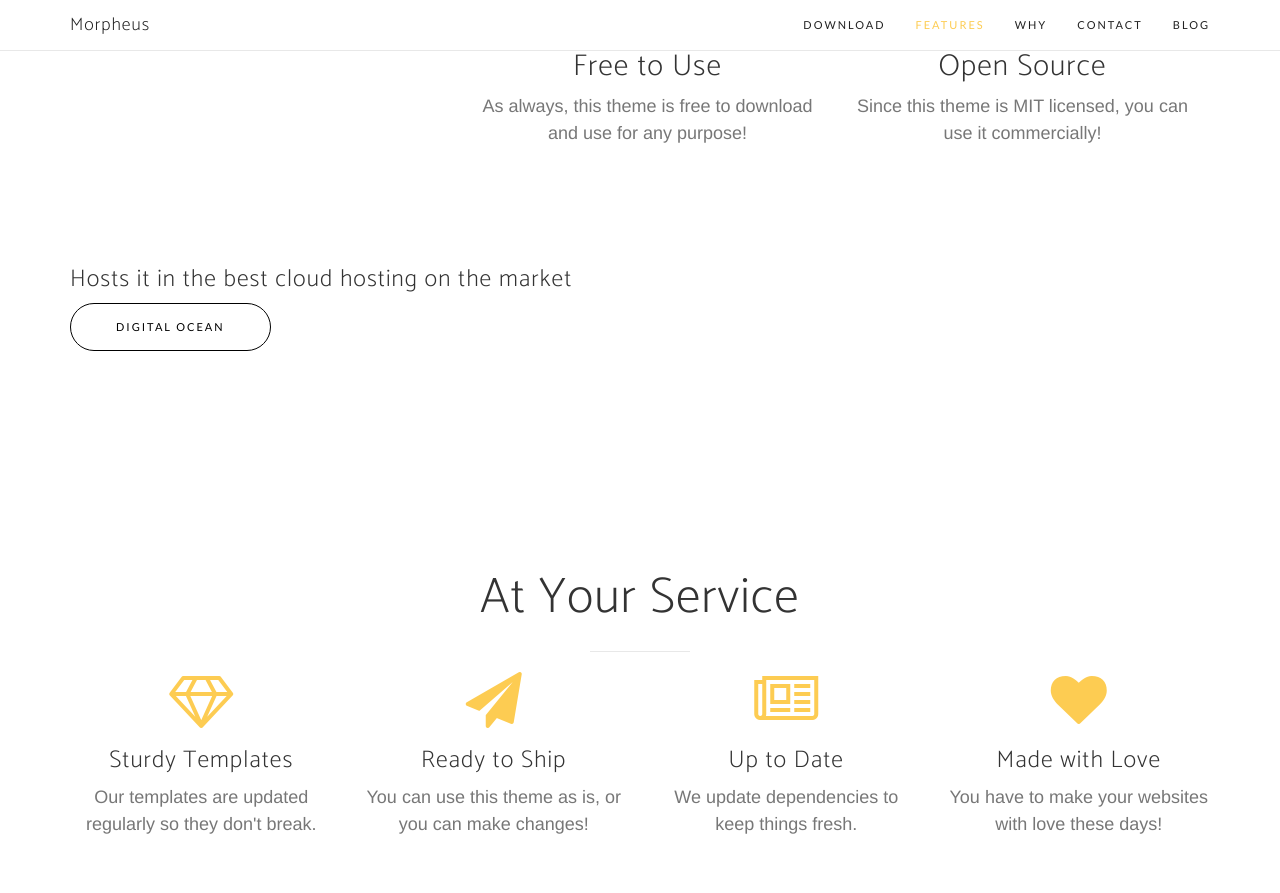
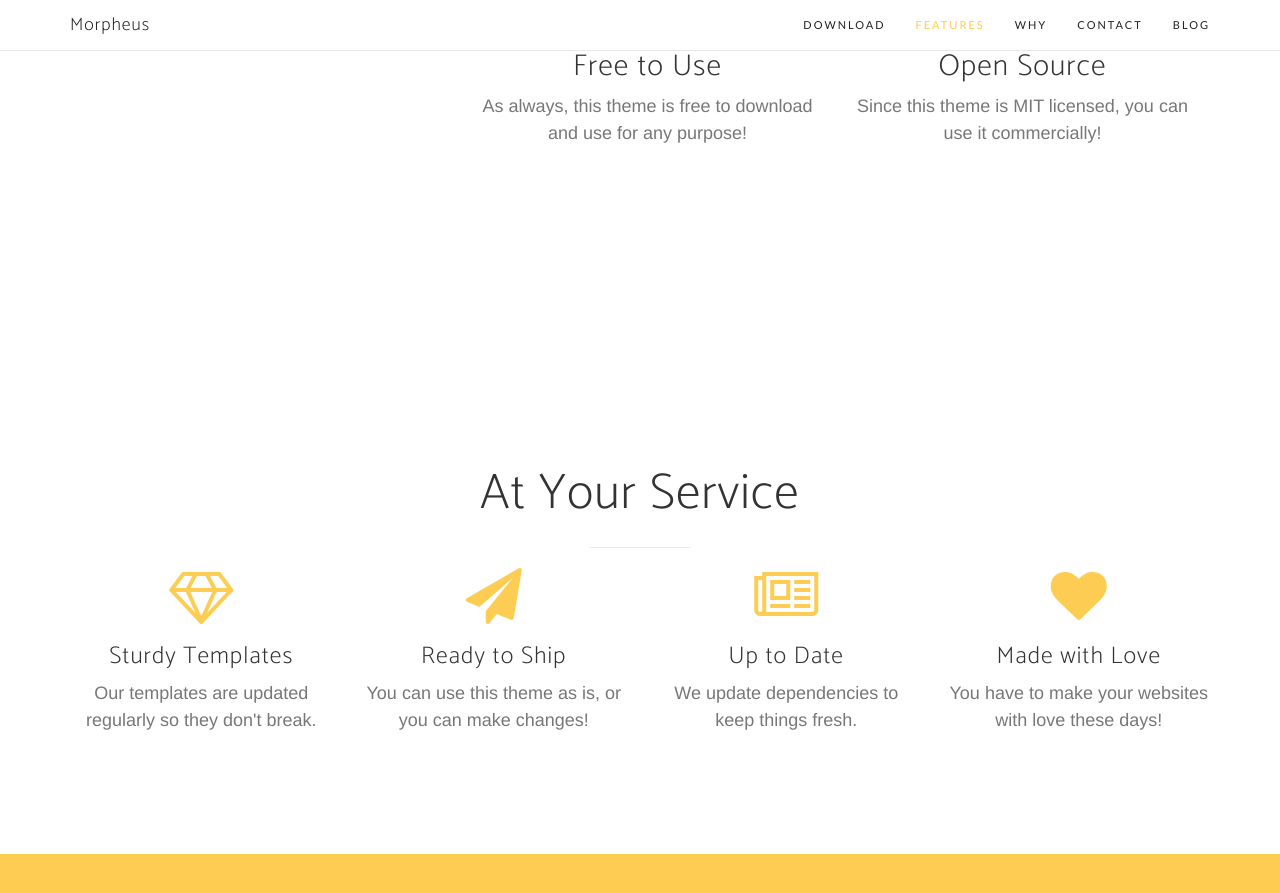
Before and after one commit to Nordgedanken/Morpheus, a Jekyll site: the page built from docs/index.html, in a window 1280 px wide and 900 px high, scrolled down 2136 px. Shown: the top 893 px of the window. Built offline with Jekyll 4.4.1, drawn with Linux system fonts in a browser that asks for light colours; nearby versions of some CDN libraries; some web fonts are replaced; the list of posts is cut into pages by our own code.

Commit message:
Remove Digital Ocean link
Signed-off-by: MTRNord <mtrnord1@gmail.com>

```diff
--- a/docs/_includes/services.html
+++ b/docs/_includes/services.html
@@ -61,10 +61,6 @@
                         </div>
                     </div>
                 </div>
-                <div class="col-md-8">
-                  <h3>Hosts it in the best cloud hosting on the market</h3>
-                  <a target="_blank" href="https://m.do.co/c/a29d90274371" style="color:black" class="btn btn-outline btn-xl">Digital Ocean</a>
-                </div>
 
             </div>
     </section>
```
